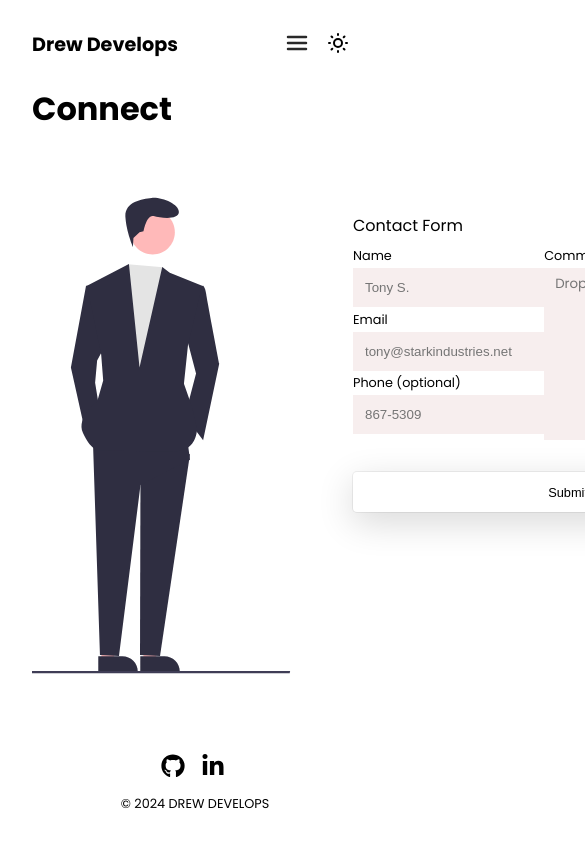
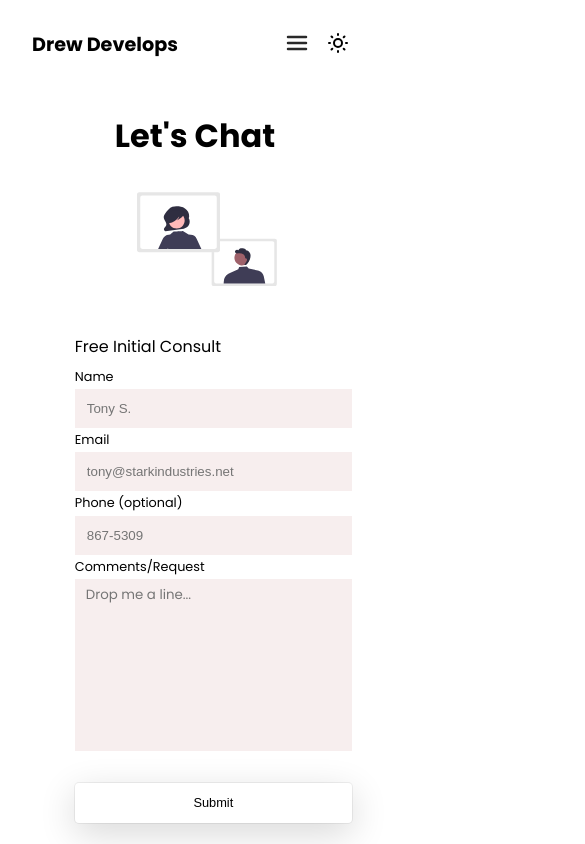
Before and after one commit to drewdoesdevelopment/drew-develops, a SvelteKit app: page /connect in a window 390 px wide. Shown: the top 844 px of the page, 585 px wide, since content can reach past the window. Built offline with nearby package versions, Linux system fonts and the light colour scheme.

Commit message:
Finalizes mobile styles for connect page

```diff
--- a/src/routes/connect/+page.svelte
+++ b/src/routes/connect/+page.svelte
@@ -1,11 +1,12 @@
 <main>
-	<h1>Connect</h1>
+	<h1>Let's Chat</h1>
 
     <div class="flex-container">
+        <div class="flex-inner">
             <img src="/images/meeting.svg" alt="">
             <form action="submit">
                 <fieldset class="contact">
-                <legend>Contact Form</legend>
+                    <legend>Free Initial Consult</legend>
 
                     <div class="flex">
                         <div class="flex-1">
@@ -43,16 +44,25 @@
                 </fieldset>
             </form>
         </div>
+    </div>
 </main>
 
 <style lang="scss">
+@import '../../styles/variables.scss';
+
 .flex-container {
     display: flex;
     margin: 4rem 0;
+    width: 100%;
+
+    .flex-inner {
+        display: flex;
+        margin: 0 auto;
+    }
 
     img {
-        max-width: 400px;
-        margin-right: 2rem;
+        max-width: 300px;
+        margin-right: 6rem;
     }
 }
 
@@ -64,7 +74,7 @@ form {
     input {
         background-color: #f7eeee;
         border-color: transparent;
-        color: white;
+        color: black;
         max-width: 320px;
     }
 
@@ -123,4 +133,46 @@ button {
     border-radius: 4px;
     box-shadow: rgba(0, 0, 0, 0.16) 0px 10px 36px 0px, rgba(0, 0, 0, 0.06) 0px 0px 0px 1px;
 }
+
+@media (max-width: $breakpoint-s) {
+    .flex-inner  {
+        flex-direction: column;
+    }
+
+    h1 {
+        text-align: center;
+        margin-top: 3rem;
+    }
+
+    form {
+        width: 80%;
+        margin-left: 0.8rem;
+    }
+
+    img {
+        max-width: 40% !important;
+        margin: 0 auto !important;
+        margin-top: -2rem !important;
+        margin-bottom: 2rem !important;
+    }
+
+    .flex {
+        flex-direction: column;
+
+        &-1, &-2 {
+            width: 100% !important;
+        }
+    }
+
+    legend {
+    }
+
+    label {
+        width: 100%;
+    }
+
+    button {
+        width: 100%;
+    }
+}
 </style>
--- a/src/styles/global.scss
+++ b/src/styles/global.scss
@@ -70,9 +70,6 @@ html[data-theme="dark"] {
         color: var(--dark-text-color) !important;
     }
 
-    form {
-		background-color: #18161c;
-    }
     .socials {
         svg {
             fill: white;
```
Also changed, not shown: static/images/meeting.svg. Lines whose indentation alone changed are shown as unchanged.
